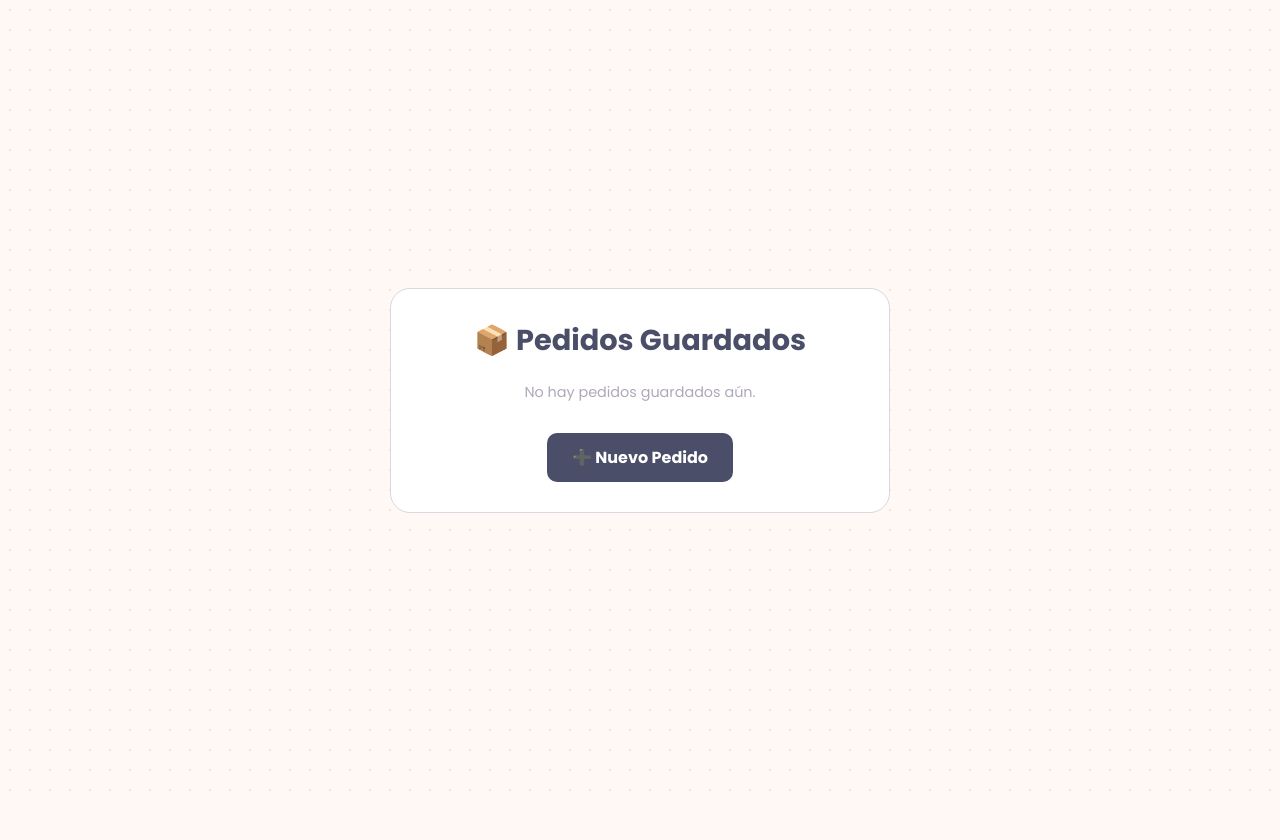
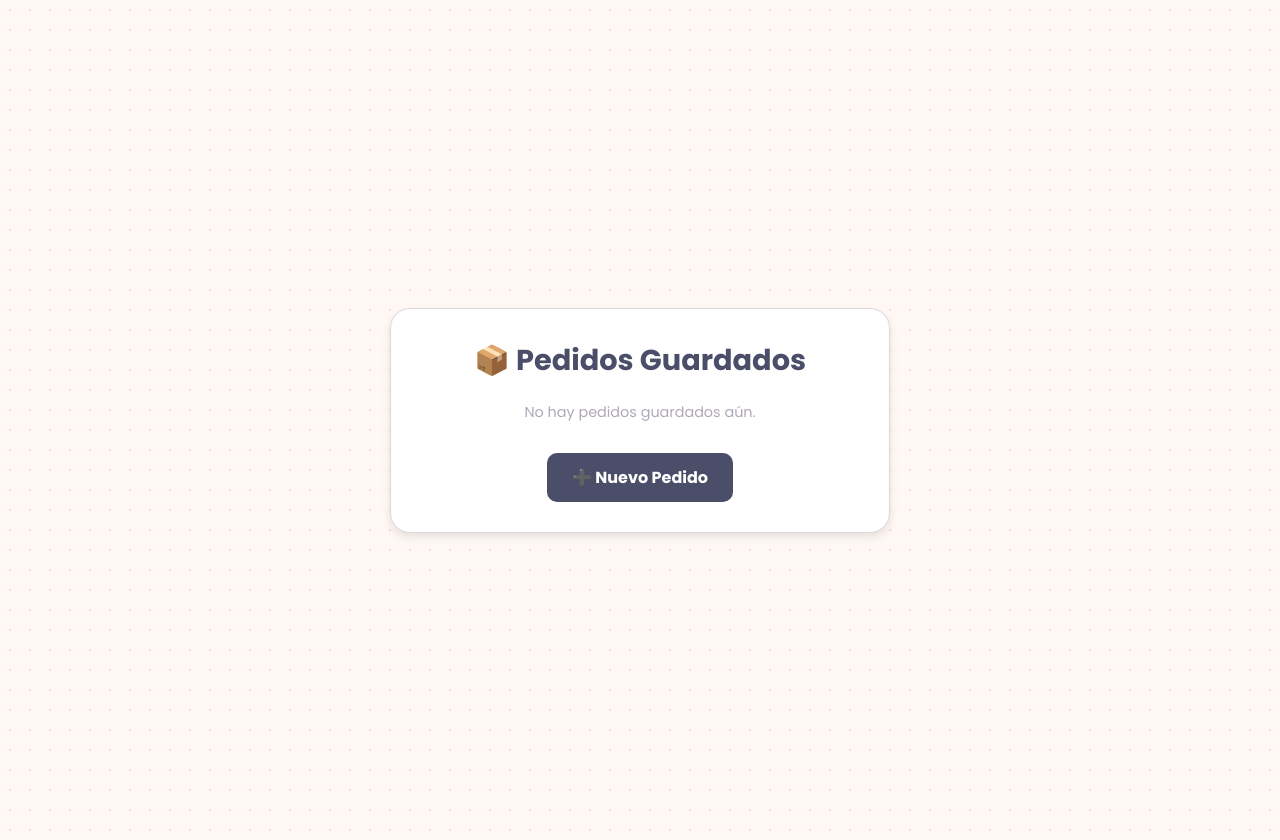
Before and after one commit to Usuario12qwas/Tienda-Python, a Flask app: page /panel in a window 1280 px wide. Before the commit the page ends 791 px from the top, so only its background shows below. Run offline with Flask 3, Linux system fonts and the light colour scheme.

Commit message:
Update panel.html

```diff
--- a/templates/panel.html
+++ b/templates/panel.html
@@ -5,10 +5,21 @@
     <meta name="viewport" content="width=device-width, initial-scale=1.0">
     <title>Panel de Pedidos</title>
     <link rel="stylesheet" href="estilos.css">
+    <style>
+        .main-container {
+            display: flex;
+            justify-content: center;
+            align-items: center;
+            min-height: 100vh;
+            width: 100%;
+            padding: 20px;
+        }
+    </style>
 </head>
 <body>
 
-    <div style="background: white; padding: 30px; border-radius: 20px; width: 100%; max-width: 500px; border: 1px solid #dcd6df;">
+    <div class="main-container">
+        <div style="background: white; padding: 30px; border-radius: 20px; width: 100%; max-width: 500px; border: 1px solid #dcd6df; box-shadow: 0 4px 10px rgba(0,0,0,0.1);">
             <h1 style="color: #4a4e69; text-align: center; margin-bottom: 20px;">📦 Pedidos Guardados</h1>
 
             <ul style="list-style: none; padding: 0;">
@@ -27,6 +38,7 @@
                 <a href="/preencargo" style="display: inline-block; padding: 12px 25px; background: #4a4e69; color: white; text-decoration: none; border-radius: 10px; font-weight: bold;">➕ Nuevo Pedido</a>
             </div>
         </div>
+    </div>
 
 </body>
 </html>
```
Lines whose indentation alone changed are shown as unchanged.
